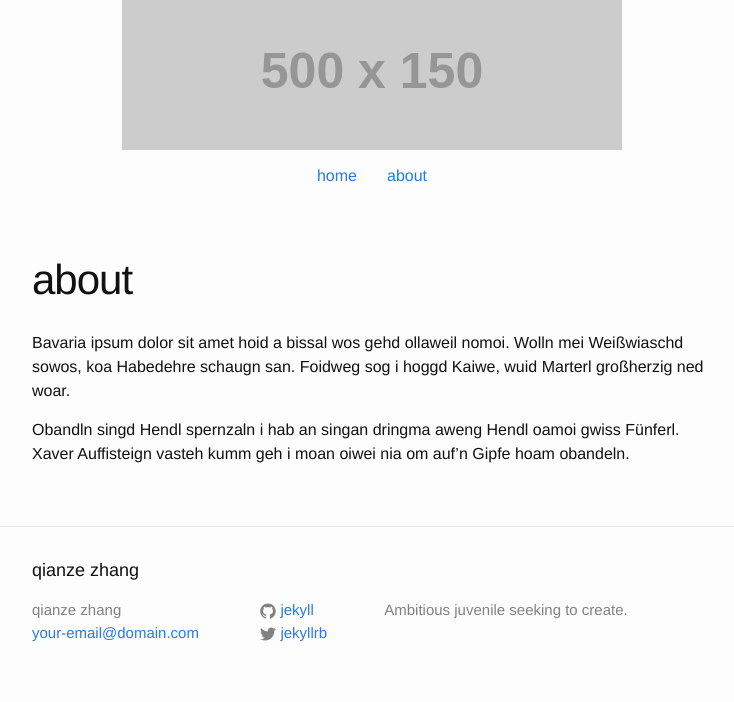
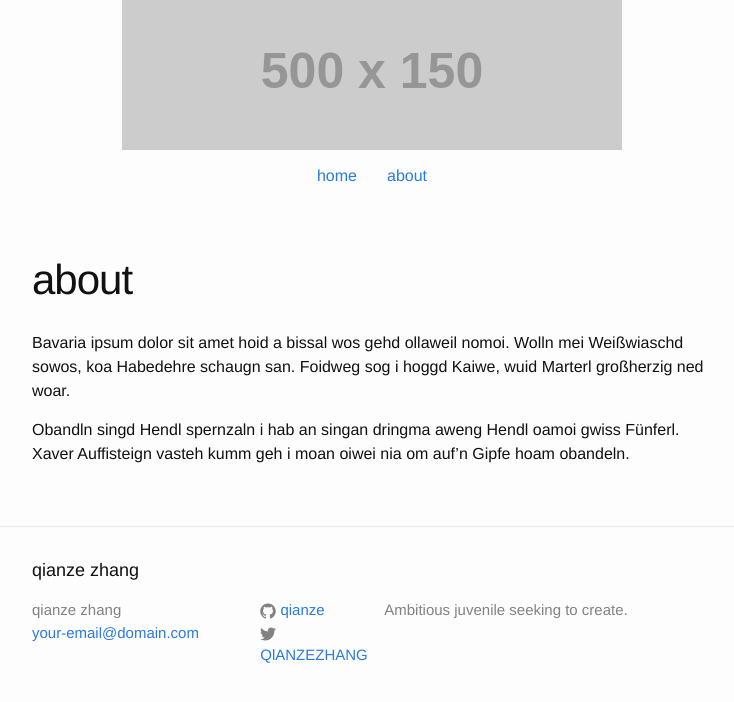
Before and after one commit to midzer/urban-theme, a Jekyll site: the page built from about.md, in a window 1280 px wide. Shown: the top 702 px of the page, without its empty margins (268-1002 px from the left). Built offline with Jekyll 4.4.1, drawn with Linux system fonts in a browser that asks for light colours.

Commit message:
Update _config.yml

```diff
--- a/_config.yml
+++ b/_config.yml
@@ -5,8 +5,8 @@ description: > # this means to ignore newlines until "baseurl:"
   Ambitious juvenile seeking to create.
 baseurl: "" # the subpath of your site, e.g. /blog/
 url: "http://yourdomain.com" # the base hostname & protocol for your site
-twitter_username: jekyllrb
-github_username:  jekyll
+twitter_username: QlANZEZHANG
+github_username:  qianze
 
 # Build settings
 markdown: kramdown
```
